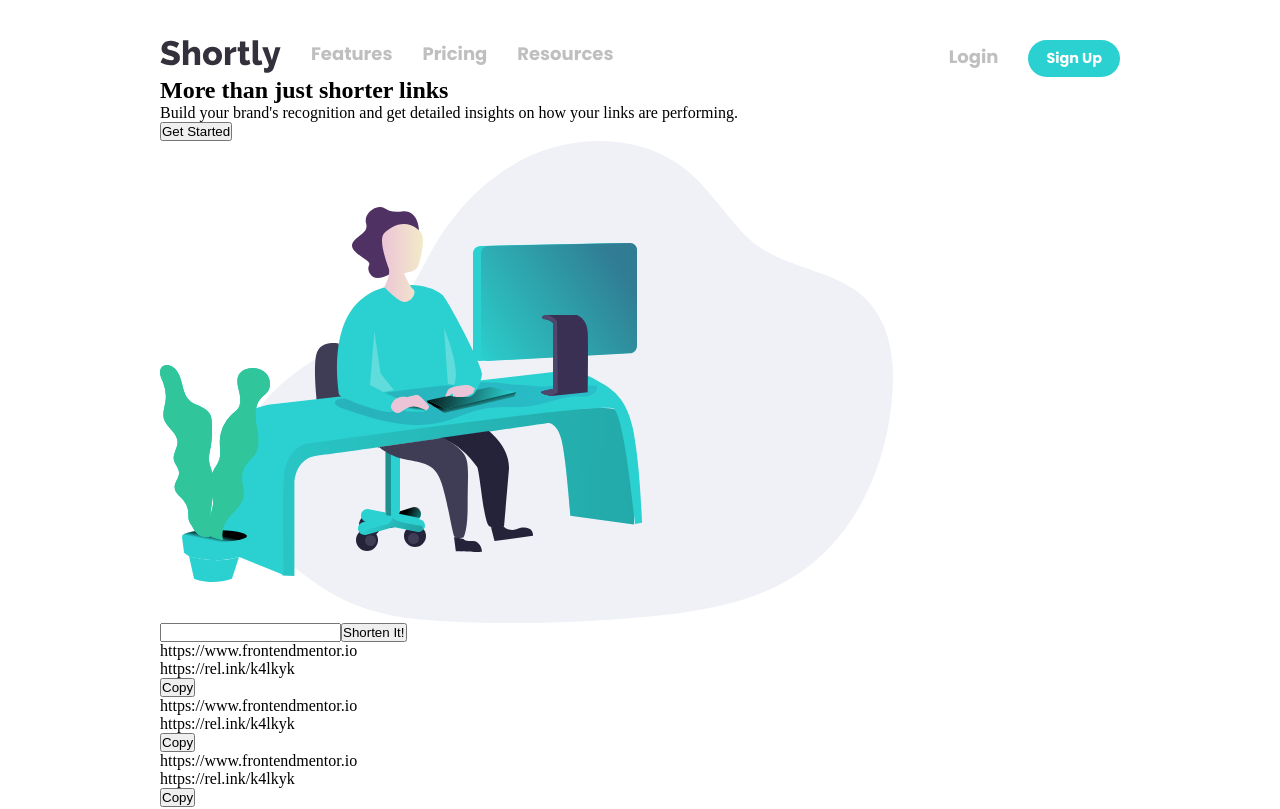
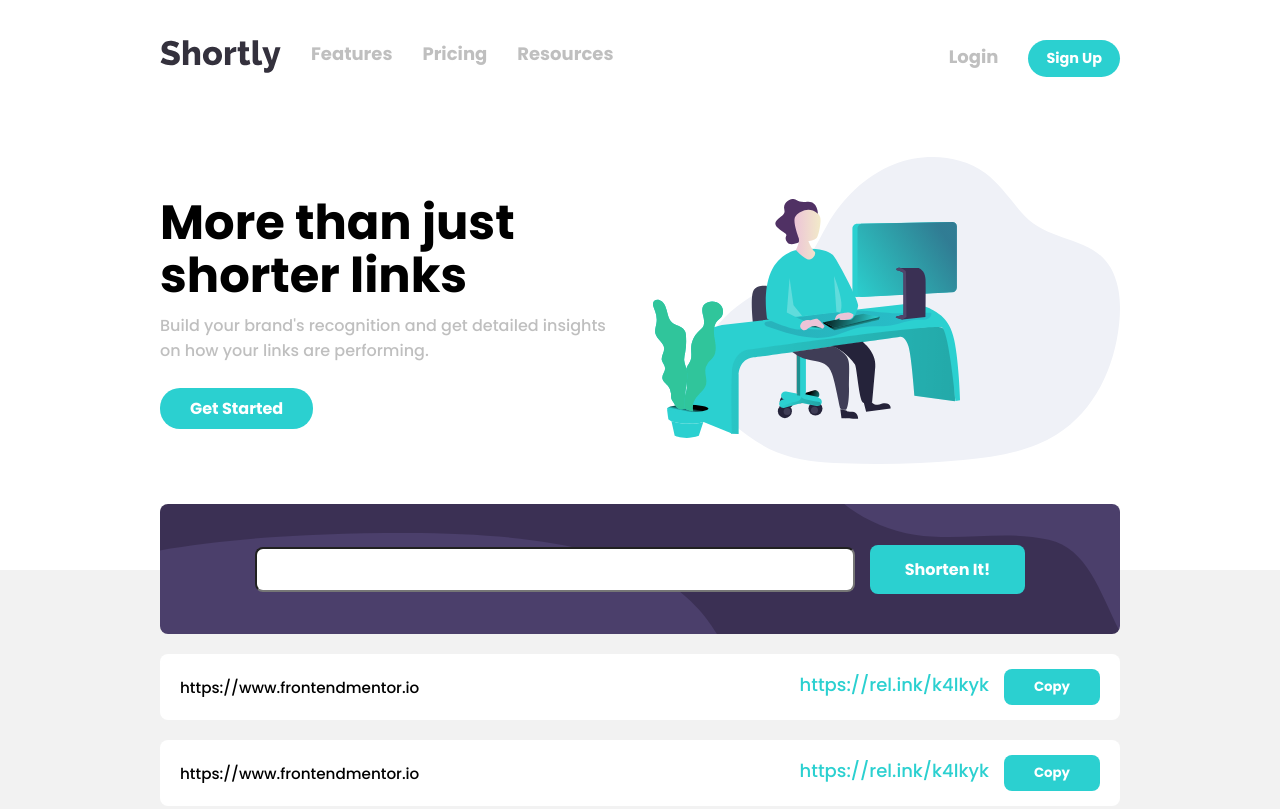
Before and after one commit to MichaelVini/shortlyApp, a React (Create React App) app: page / in a window 1280 px wide. Shown: the top 809 px of the page. Built offline with nearby package versions, Linux system fonts and the light colour scheme.

Commit message:
add shorten style

```diff
--- a/src/App.js
+++ b/src/App.js
@@ -8,12 +8,14 @@ import facebookIcon from './assets/icon-facebook.svg';
 import twitterIcon from './assets/icon-twitter.svg';
 import pinterestIcon from './assets/icon-pinterest.svg';
 import instagramIcon from './assets/icon-instagram.svg';
+import shortenImg from './assets/bg-shorten-desktop.svg';
 import './style.css'
 
 
 function App() {
   return (
     <div className="shortly-container">
+      <div className="content">
         <header className="menu-bg">
           <div className="menu">
             <div className="menu-logo">
@@ -48,7 +50,9 @@ function App() {
           </div>
         </section>
 
+
         <section className="shorten">
+          <div className="shorten">
             <div className="shorten-info">
               <input type="text" />
               <button>Shorten It!</button>
@@ -56,23 +60,27 @@ function App() {
             <div className="history-shorten">
               <ul>
                 <li>
-              <p>https://www.frontendmentor.io</p>
-              <p>https://rel.ink/k4lkyk</p>
+                  <h3>https://www.frontendmentor.io</h3>
+                  <p>https://rel.ink/k4lkyk
                     <button>Copy</button>
+                  </p>
                 </li>
 
                 <li>
-              <p>https://www.frontendmentor.io</p>
-              <p>https://rel.ink/k4lkyk</p>
+                  <h3>https://www.frontendmentor.io</h3>
+                  <p>https://rel.ink/k4lkyk
                     <button>Copy</button>
+                  </p>
                 </li>
 
                 <li>
-              <p>https://www.frontendmentor.io</p>
-              <p>https://rel.ink/k4lkyk</p>
+                  <h3>https://www.frontendmentor.io</h3>
+                  <p>https://rel.ink/k4lkyk
                     <button>Copy</button>
+                  </p>
                 </li>
               </ul>
+            </div>
           </div>
         </section>
 
@@ -115,7 +123,7 @@ function App() {
 
         <section className="footer">
           <div className="logo">
-          <img src={logoImg}/>
+            <img src={logoImg} />
           </div>
           <div className="list-footer">
             <ul>
@@ -144,13 +152,14 @@ function App() {
           </div>
           <div className="social-media">
             <ul>
-              <li><img src={facebookIcon} alt=""/></li>
-              <li><img src={twitterIcon} alt=""/></li>
-              <li><img src={pinterestIcon} alt=""/></li>
-              <li><img src={instagramIcon} alt=""/></li>
+              <li><img src={facebookIcon} alt="" /></li>
+              <li><img src={twitterIcon} alt="" /></li>
+              <li><img src={pinterestIcon} alt="" /></li>
+              <li><img src={instagramIcon} alt="" /></li>
             </ul>
           </div>
         </section>
+      </div>
     </div>
   );
 }
--- a/src/style.css
+++ b/src/style.css
@@ -18,6 +18,16 @@ a {
     color: inherit;
 }
 
+h3 {
+    font-family: 'Poppins', cursive;
+    font-size: 0.95em;
+    font-weight: 500;
+}
+
+input {
+   font-family: 'Poppins', cursive;
+}
+
 ul {
     list-style: none;
 }
@@ -27,12 +37,31 @@ img {
     max-width: 100%;
 }
 
+button {
+    background: #2bd0d0;
+    color: white;
+    border: none;
+    cursor: pointer;
+    font-family: 'Poppins', cursive;
+}
+
 /* Conteudo Geral*/
+.shortly-container::after {
+    background-color: hsl(0, 0%, 95%);
+    height: 1400px;
+    z-index: -1;
+    top: 570px;
+    right: 0;
+    left: 0;
+    content: "";
+    position: absolute;
+}
 
-.shortly-container {
+.content {
     max-width: 960px;
     margin: 0 auto;
     padding-top: 40px;
+    font-family: 'Poppins', cursive;
 }
 
 /* Menu */
@@ -70,13 +99,11 @@ img {
 
 .bg-login button {
     margin-left: 30px;
-    font-family: 'Poppins', cursive;
     font-size: 0.8em;
     color: white;
     border: none;
     border-radius: 20px;
     padding: 8px 18px;
-    background: #2bd0d0;
     font-weight: bold;
     cursor: pointer;
 }
@@ -84,3 +111,125 @@ img {
 .bg-login button:hover {
     background: #2bd0d0b9;
 }
+
+/* Sobre */
+
+.sobre {
+    display: flex;
+    margin-top: 80px;
+}
+
+.sobre-info {
+    margin-top: 40px;
+    margin-right: 35px;
+}
+
+.sobre-info h1 {
+    font-size: 3em;
+    line-height: 1.1;
+    font-weight: bold;
+}
+
+.sobre-info p {
+    color: hsl(0, 0%, 75%);
+    margin-top: 10px;
+}
+
+.sobre-info button {
+    font-size: 1em;
+    color: white;
+    border: none;
+    border-radius: 20px;
+    padding: 8px 30px;
+    background: #2bd0d0;
+    cursor: pointer;
+    font-weight: 600;
+    margin-top: 25px;
+}
+
+.sobre-info button:hover {
+    background: #2bd0d0b9;
+}
+
+/*Shorten*/
+
+.shorten {
+    margin-top: 40px;
+}
+
+.shorten-info {
+    height: 130px;
+    background: url('./assets/bg-shorten-desktop.svg');
+    border-radius: 8px;
+    display: flex;
+    justify-content: center;
+    align-items: center;
+    background-color: hsl(257, 27%, 26%);
+}
+
+.shorten-info input {
+    width: 600px;
+    height: 45px;
+    border-radius: 8px;
+}
+
+.shorten-info button {
+    font-size: 1em;
+    border-radius: 8px;
+    padding: 12px 35px;
+    margin-left: 15px;
+    font-weight: 600;
+}
+
+.shorten-info button:hover {
+    background: #2bd0d0b9;
+}
+
+.history-shorten ul li {
+    background-color: white;
+    margin: 20px 0;
+    border-radius: 8px;
+    padding: 15px 20px;
+    display: flex;
+    align-items: center;
+    justify-content: space-between;
+}
+
+.history-shorten ul li p {
+    font-size: 1.125em;
+    color: #2bd0d0;
+
+}
+
+.history-shorten ul li p button {
+    margin-left: 15px;
+    border-radius: 8px;
+    padding: 8px 30px;
+    cursor: pointer;
+    font-weight: 600;
+}
+
+.history-shorten ul li p button:hover {
+    background: #2bd0d0b9;
+}
+
+/* Statistcs */
+
+.statistics {
+    display: flex;
+    align-items: center;
+    justify-content: center;
+    flex-direction: column;
+    padding: 100px 0;
+}
+
+.statistics h1 {
+    font-size: 2.2em;
+}
+
+.statistics p {
+    width: 470px;
+    line-height: 1.5;
+    text-align: center;
+    margin-top: 10px;
+}
```
Lines whose indentation alone changed are shown as unchanged.
